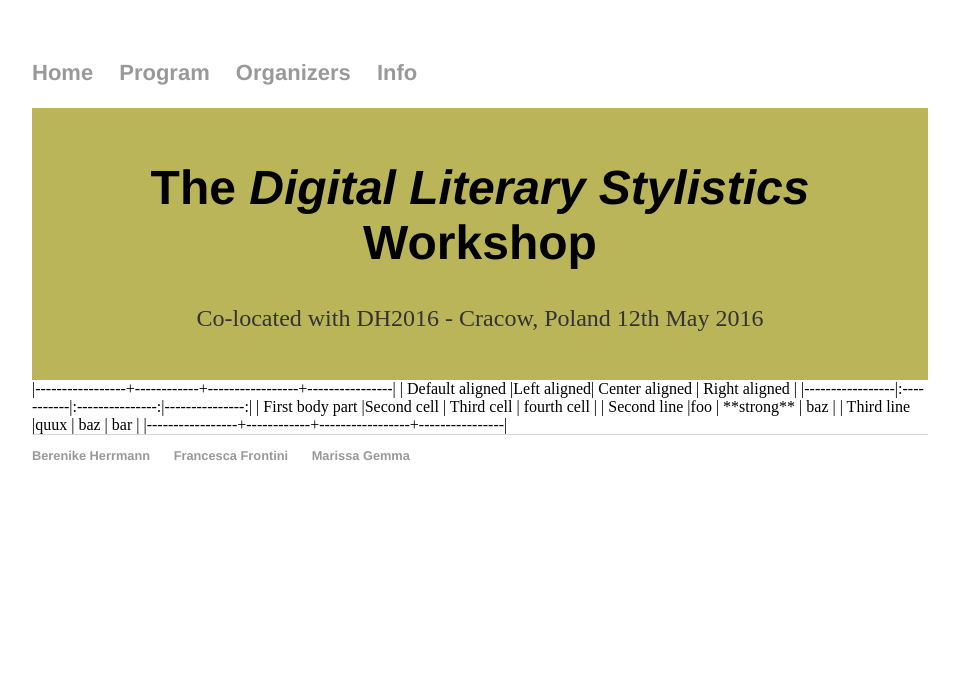
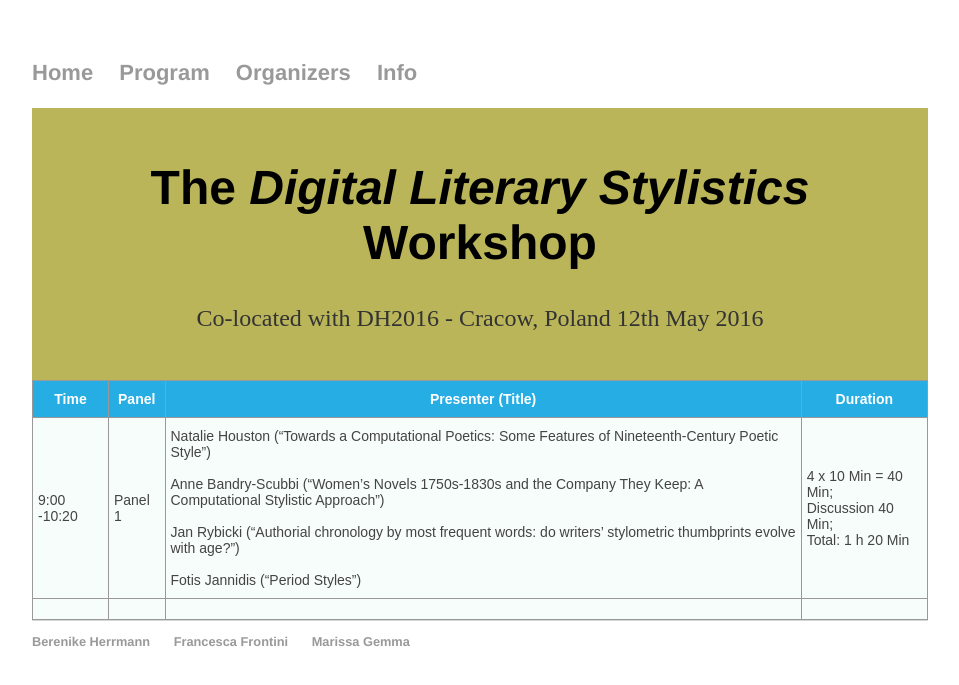
Before and after one commit to DigitalLiteraryStylistic/-DigitalLiteraryStylistic.github.io, a Jekyll site: the page built from program.html, in a window 1280 px wide. Shown: the top 685 px of the page, without its empty margins (160-1119 px from the left). Built offline with Jekyll 4.4.1, drawn with Linux system fonts in a browser that asks for light colours.

Commit message:
Update program.html

```diff
--- a/program.html
+++ b/program.html
@@ -3,10 +3,29 @@
 title: Digital Literary Stylistics Workshop - Co-located with DH2016
 
 ---
-|-----------------+------------+-----------------+----------------|
-| Default aligned |Left aligned| Center aligned  | Right aligned  |
-|-----------------|:-----------|:---------------:|---------------:|
-| First body part |Second cell | Third cell      | fourth cell    |
-| Second line     |foo         | **strong**      | baz            |
-| Third line      |quux        | baz             | bar            |
-|-----------------+------------+-----------------+----------------|
+<style type="text/css">
+.tg  {border-collapse:collapse;border-spacing:0;border-color:#999;}
+.tg td{font-family:Arial, sans-serif;font-size:14px;padding:10px 5px;border-style:solid;border-width:1px;overflow:hidden;word-break:normal;border-color:#999;color:#444;background-color:#F7FDFA;}
+.tg th{font-family:Arial, sans-serif;font-size:14px;font-weight:normal;padding:10px 5px;border-style:solid;border-width:1px;overflow:hidden;word-break:normal;border-color:#999;color:#fff;background-color:#26ADE4;}
+.tg .tg-e3zv{font-weight:bold}
+</style>
+<table class="tg">
+  <tr>
+    <th class="tg-e3zv">Time</th>
+    <th class="tg-e3zv">Panel</th>
+    <th class="tg-e3zv">Presenter (Title)</th>
+    <th class="tg-e3zv">Duration</th>
+  </tr>
+  <tr>
+    <td class="tg-031e">9:00 -10:20</td>
+    <td class="tg-031e">Panel 1</td>
+    <td class="tg-031e">Natalie Houston (“Towards a Computational Poetics: Some Features of Nineteenth-­Century Poetic Style”)<br><br>Anne Bandry-Scubbi (“Women’s Novels 1750s-1830s and the Company They Keep: A Computational Stylistic Approach”)<br><br>Jan Rybicki (“Authorial chronology by most frequent words: do writers’ stylometric thumbprints evolve with age?”)<br><br>Fotis Jannidis (“Period Styles”)</td>
+    <td class="tg-031e">4 x 10 Min = 40 Min; <br>Discussion 40 Min; <br>Total: 1 h 20 Min</td>
+  </tr>
+  <tr>
+    <td class="tg-031e"></td>
+    <td class="tg-031e"></td>
+    <td class="tg-031e"></td>
+    <td class="tg-031e"></td>
+  </tr>
+</table>
```
